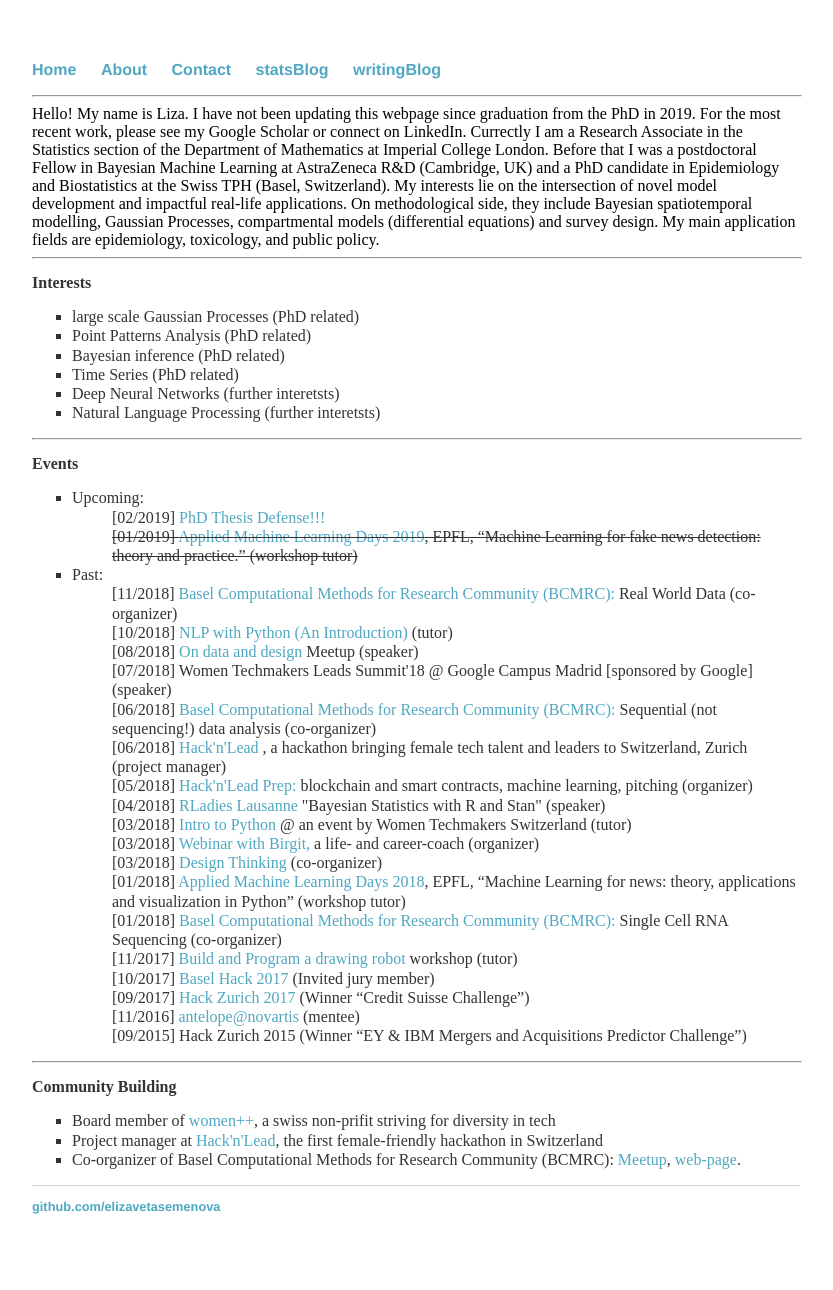
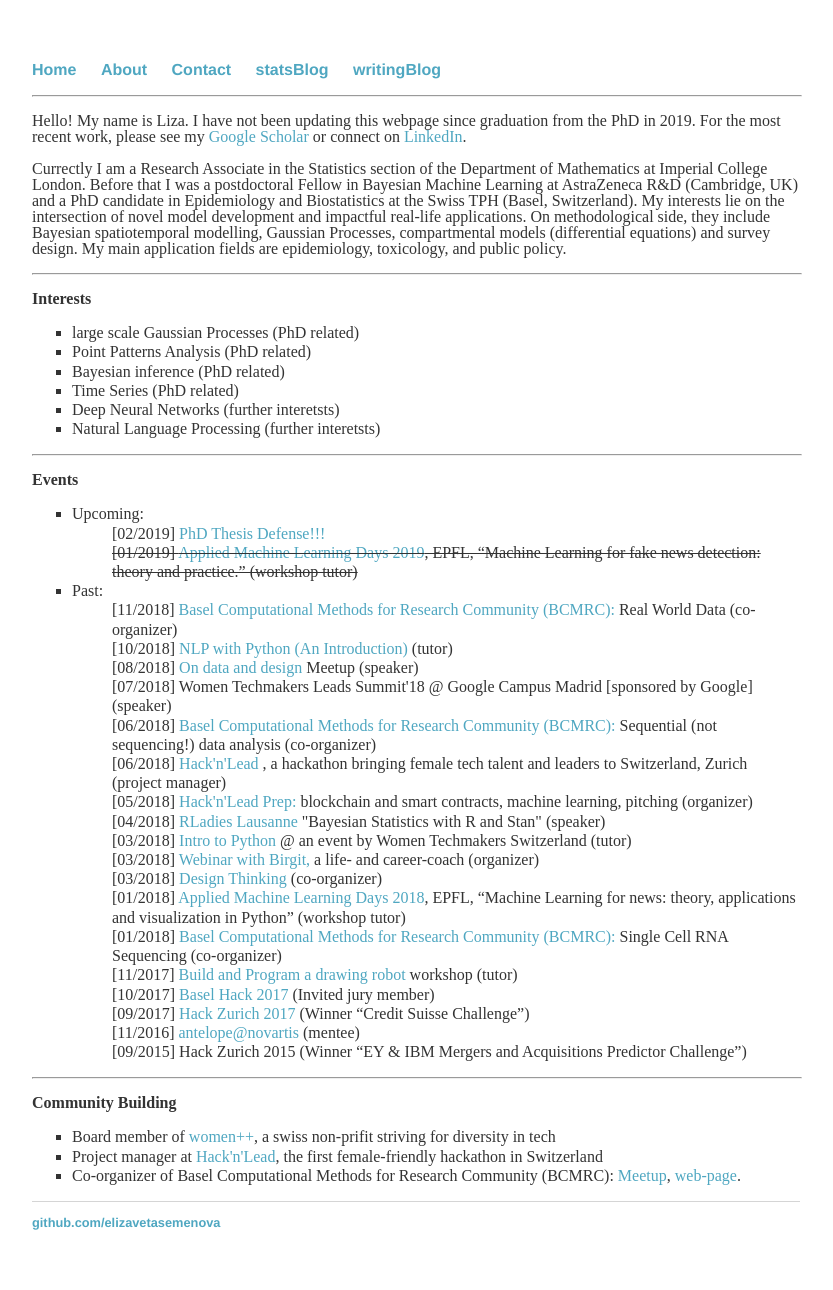
Before and after one commit to elizavetasemenova/elizavetasemenova.github.io, a Jekyll site: the page built from index.html, in a window 1280 px wide. Shown: the whole page, without its empty margins (224-1057 px from the left). Built offline with Jekyll 4.4.1, drawn with Linux system fonts in a browser that asks for light colours.

Commit message:
Update index.html

```diff
--- a/index.html
+++ b/index.html
@@ -6,10 +6,15 @@ title: Liza Semenova, statistician in progress
 
 
 <hr width="100%">
-Hello! My name is Liza. I have not been updating this webpage since graduation from the PhD in 2019. For the most recent work, please see my Google Scholar or connect on LinkedIn.
+<p>
+Hello! My name is Liza. I have not been updating this webpage since graduation from the PhD in 2019. For the most recent work, please see my
+	 <a href="https://scholar.google.com/citations?user=jqGIgFEAAAAJ&hl=en">Google Scholar</a> or connect on <a href="https://www.linkedin.com/in/elizaveta-semenova/">LinkedIn</a>.
+</p>
 
+<p>
 Currectly I am a Research Associate in the Statistics section of the Department of Mathematics at Imperial College London. Before that I was a postdoctoral Fellow in Bayesian Machine Learning at AstraZeneca R&D (Cambridge, UK) and a PhD candidate in Epidemiology and Biostatistics at the Swiss TPH (Basel, Switzerland).
 My interests lie on the intersection of novel model development and impactful real-life applications. On methodological side, they include Bayesian spatiotemporal modelling, Gaussian Processes, compartmental models (differential equations) and survey design. My main application fields are epidemiology, toxicology, and public policy.
+</p>
 
 
 
```
